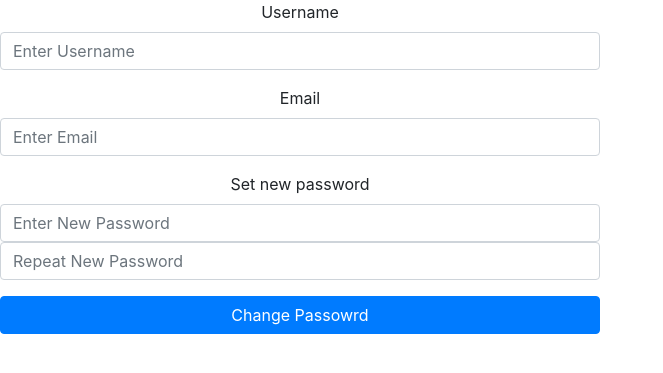
After one commit to alinasiricom/hello-django, a Django app: page /accounts/forgetpass/ in a window 1280 px wide. The commit adds this page. Shown: the top 373 px of the page, without its empty margins (0-663 px from the left). Run offline with Django 4.2, Linux system fonts and the light colour scheme; some libraries are stand-ins or nearby versions.

Commit message:
accounts / forget password
add forget password in accounts app

```diff
--- a/accounts/urls.py
+++ b/accounts/urls.py
@@ -7,4 +7,5 @@ urlpatterns = [
     path('login/', login_view, name='login'),
     path('logout/', logout_view, name='logout'),
     path('signup/', signup_view, name='signup'),
+    path('forgetpass/', forgetpass_view, name='forgetpass'),
 ]
--- a/accounts/views.py
+++ b/accounts/views.py
@@ -36,6 +36,7 @@ def logout_view(request):
     return redirect('/')
 
 
+@csrf_protect
 def signup_view(request):
     if not request.user.is_authenticated:
         if request.method == 'POST':
@@ -48,3 +49,25 @@ def signup_view(request):
         return render(request, 'accounts/signup.html', context)
     else:
         return redirect('/')
+
+
+@csrf_protect
+def forgetpass_view(request):
+    if not request.user.is_authenticated:
+        if request.method == 'POST':
+            email = request.POST['email']
+            username = request.POST["username"]
+            password1 = request.POST['password1']
+            password2 = request.POST["password2"]
+            try:
+                u = User.objects.get(username=username, email=email)
+                if password1 == password2:
+                    u.set_password(password1)
+                    u.save()
+                    return redirect('/')
+            except User.DoesNotExist:
+                print('User Does Not Exist')
+
+        return render(request, 'accounts/forgetpass.html')
+    else:
+        return redirect('/')
--- /dev/null
+++ b/templates/accounts/forgetpass.html
@@ -0,0 +1,37 @@
+{% load static %}
+
+<!DOCTYPE html>
+<html lang="en">
+
+<head>
+    <meta charset="UTF-8">
+    <meta name="viewport" content="width=device-width, initial-scale=1.0">
+    <link rel="stylesheet" href="{% static 'css/bootstrap.css' %}">
+    <title>Forget Password</title>
+</head>
+
+<body class="text-center">
+    <form style="max-width: 600px;" method="post" action="{% url 'accounts:forgetpass' %}">
+        {% csrf_token %}
+        <div class="form-group">
+            <label for="exampleInputEmail1">Username</label>
+            <input name="username" type="username" class="form-control" placeholder="Enter Username" required>
+        </div>
+        <div class="form-group">
+            <label for="exampleInputEmail1">Email</label>
+            <input name="email" type="email" class="form-control" placeholder="Enter Email" required>
+        </div>
+        <div class="form-group">
+            <label for="exampleInputPassword1">Set new password</label>
+            <input name="password1" type="password" class="form-control" placeholder="Enter New Password" required>
+            <input name="password2" type="password" class="form-control" placeholder="Repeat New Password" required>
+        </div>
+
+        <!-- Submit button -->
+        <button type="submit" data-mdb-button-init data-mdb-ripple-init
+        class="btn btn-primary btn-block mb-4">Change Passowrd</button>
+        </div>
+    </form>
+</body>
+
+</html
--- a/templates/accounts/login.html
+++ b/templates/accounts/login.html
@@ -35,7 +35,7 @@
 
             <div class="col d-flex justify-content-center">
                 <!-- Simple link -->
-                <a href="#!">Forgot password?</a>
+                <a href="{% url 'accounts:forgetpass' %}">Forgot password?</a>
             </div>
         </div>
 
```
